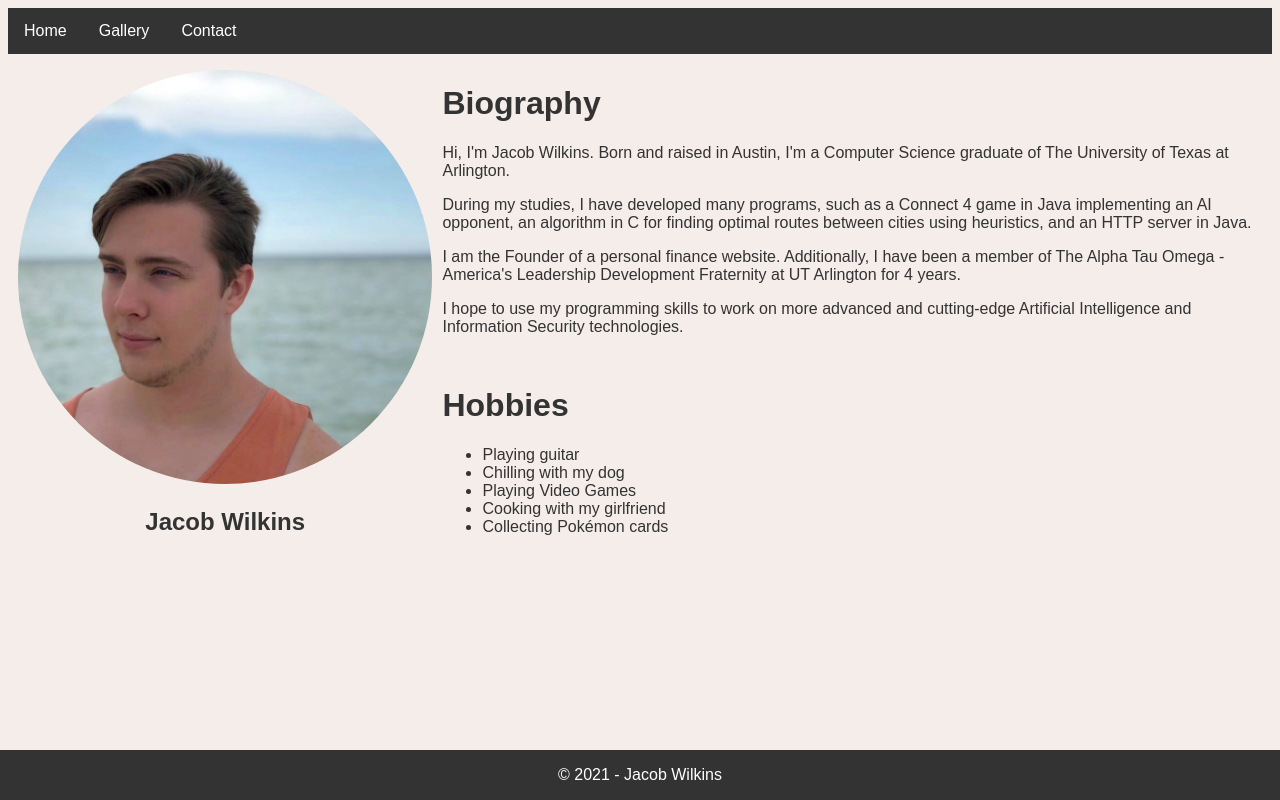
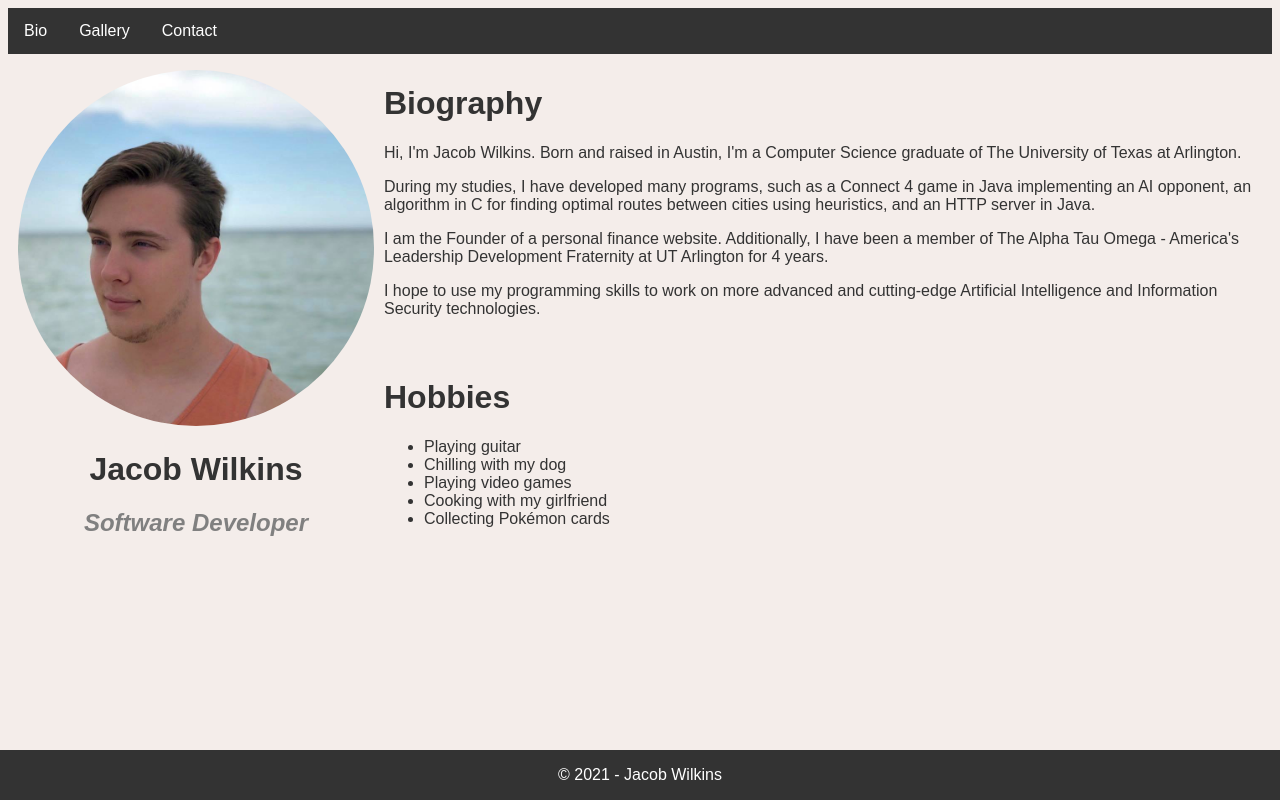
Before and after one commit to JacobAWilkins/html-css, a plain HTML site: page index.html in a window 1280 px wide. Drawn offline with Linux system fonts and the light colour scheme.

Commit message:
Final small changes

```diff
--- a/index.css
+++ b/index.css
@@ -1,3 +1,4 @@
+/* Mobile */
 @media screen and (max-width: 500px) {
   .home {
     display: grid;
@@ -10,23 +11,25 @@
   }
 }
 
+/* Tablet */
 @media screen and (min-width: 500px) and (max-width: 800) {
   .home {
     display: grid;
     grid-template-areas:
-      'profile bio bio'
-      'profile hobbies hobbies';
+      'profile bio bio bio'
+      'profile hobbies hobbies hobbies';
     grid-gap: 10px;
     padding: 10px;
   }
 }
 
+/* Desktop */
 @media screen and (min-width: 800px) {
   .home {
     display: grid;
     grid-template-areas:
-      'profile bio bio'
-      'profile hobbies hobbies';
+      'profile bio bio bio'
+      'profile hobbies hobbies hobbies';
     grid-gap: 10px;
     padding: 10px;
   }
@@ -39,7 +42,7 @@ body {
   font-family: Montserrat, sans-serif;
 }
 
-h1 {
+h1, h2 {
   color: #333;
   font-family: Montserrat, sans-serif;
 }
@@ -64,7 +67,7 @@ li.nav-item a {
   text-align: center;
   padding: 14px 16px;
   text-decoration: none;
-  font-family: Montserrat,sans-serif;
+  font-family: Montserrat, sans-serif;
 }
 
 li.nav-item a:hover {
@@ -80,10 +83,14 @@ div.profile img {
   border-radius: 50%;
 }
 
-div.profile h2 {
+div.profile h1, h2 {
   text-align: center;
   color: #333;
-  font-family: Montserrat,sans-serif;
+  font-family: Montserrat, sans-serif;
+}
+
+div.profile h2 {
+  color: #808080
 }
 
 .profile { grid-area: profile }
@@ -146,7 +153,7 @@ div.desc {
   padding: 5px;
   text-align: center;
   color: #333;
-  font-family: Montserrat,sans-serif;
+  font-family: Montserrat, sans-serif;
 }
 
 /* Footer */
@@ -159,4 +166,5 @@ footer {
   text-align: center;
   background-color: #333;
   color: white;
+  font-family: Montserrat, sans-serif;
 }
--- a/index.html
+++ b/index.html
@@ -2,24 +2,30 @@
 <html lang="en">
 <head>
     <meta charset="UTF-8">
+    <meta name="author" content="Jacob Wilkins">
     <meta name="viewport" content="width=device-width, initial-scale=1.0">
     <title>Bio Page</title>
 
     <link rel="stylesheet" href="index.css">
 </head>
 <body>
+    <!-- Navigation Bar -->
     <nav class="navbar">
         <ul class="navbar-nav">
-            <li class="nav-item"><a href="/index.html">Home</a></li>
+            <li class="nav-item"><a href="/index.html">Bio</a></li>
             <li class="nav-item"><a href="/gallery.html">Gallery</a></li>
             <li class="nav-item"><a href="/contact.html">Contact</a></li>
         </ul>
     </nav>
 
+    <!-- Page Content -->
     <div class="home">
         <div class="profile" style="display: inline">
-            <img src="/images/jacob-wilkins.jpg" alt="Profile Picture">
-            <h2>Jacob Wilkins</h2>
+            <a target="_blank" href="/images/jacob-wilkins.jpg">
+                <img src="/images/jacob-wilkins.jpg" alt="Profile Picture">
+            </a>
+            <h1>Jacob Wilkins</h1>
+            <h2><em>Software Developer</em></h2>
         </div>
         <div class="bio">
             <h1>Biography</h1>
@@ -35,7 +41,7 @@
             <ul class="hobbies-list">
                 <li class="hobbies-item">Playing guitar</li>
                 <li class="hobbies-item">Chilling with my dog</li>
-                <li class="hobbies-item">Playing Video Games</li>
+                <li class="hobbies-item">Playing video games</li>
                 <li class="hobbies-item">Cooking with my girlfriend</li>
                 <li class="hobbies-item">Collecting Pok&eacute;mon cards</li>
             </ul>
```
Also changed, not shown: contact.html (+5 -1 lines), gallery.html (+5 -1 lines).
